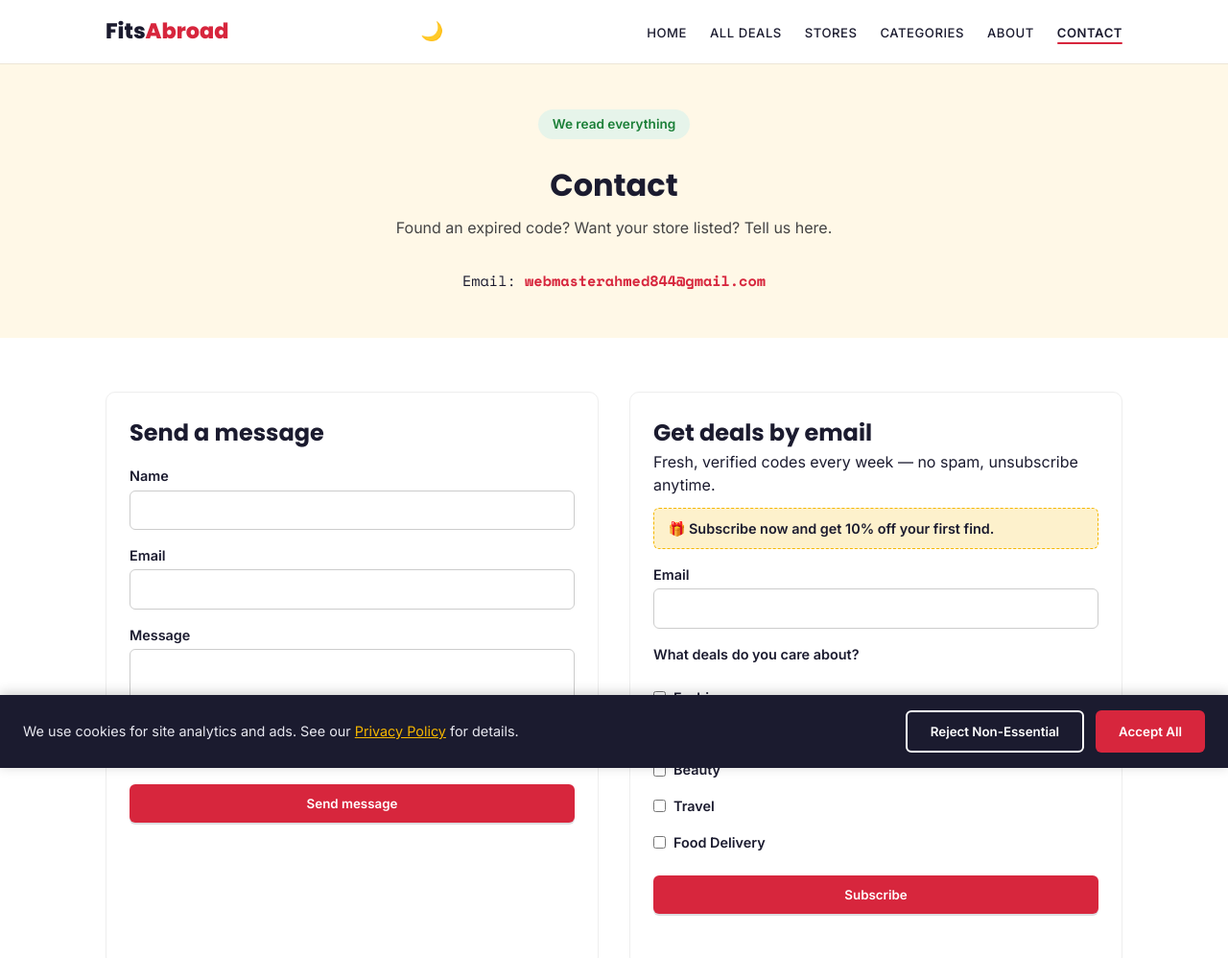
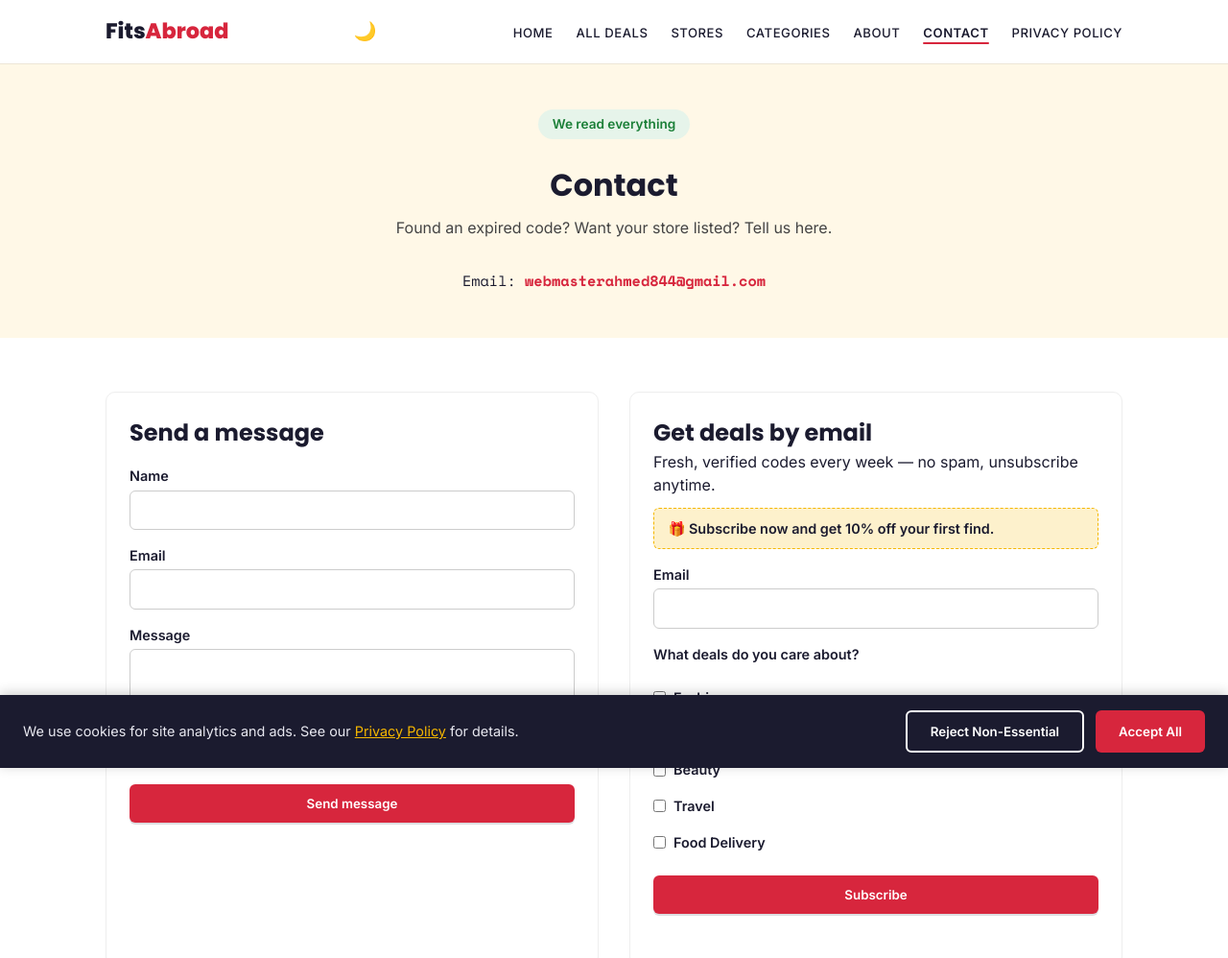
Before and after one commit to UmerShahmeerAhmad/FitsAbroad-site, a plain HTML site: page contact.html in a window 1280 px wide. Shown: the top 998 px of the page at 96% size. Drawn offline with nearby package versions, Linux system fonts and the light colour scheme.

```diff
--- a/contact.html
+++ b/contact.html
@@ -58,6 +58,7 @@
         <li><a href="categories.html">Categories</a></li>
         <li><a href="about.html">About</a></li>
         <li><a href="contact.html" class="active">Contact</a></li>
+        <li><a href="privacy-policy.html">Privacy Policy</a></li>
       </ul>
     </nav>
   </header>
```
Also changed, not shown: stores.html (+1 -0 lines).
